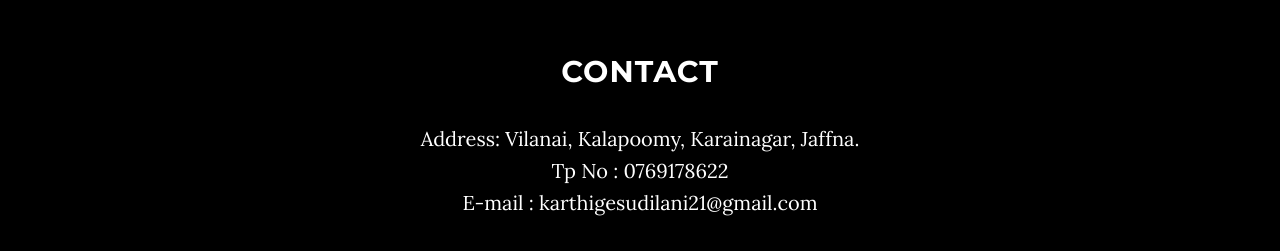
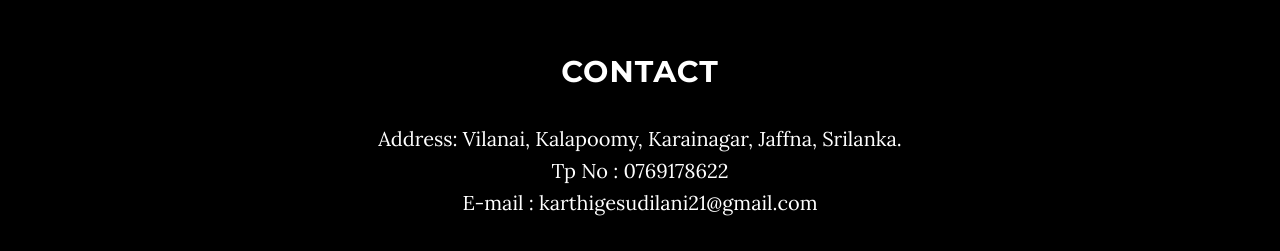
Before and after one commit to Karthigesudilani/karthigesudilani.github.io, a website: page index.html in a window 1280 px wide. Shown: the part 1476-1727 px from the top of the page. Drawn offline with nearby package versions, Linux system fonts and the light colour scheme; some packages are replaced by stand-ins of ours.

Commit message:
index.html

```diff
--- a/index.html
+++ b/index.html
@@ -99,7 +99,7 @@
         <div class="row">
             <div class="col-lg-8 col-lg-offset-2">
                 <h2>Contact</h2>
-                <p>Address: Vilanai, Kalapoomy, Karainagar, Jaffna.<br>
+                <p>Address: Vilanai, Kalapoomy, Karainagar, Jaffna, Srilanka.<br>
                   Tp No : 0769178622<br>
                   E-mail : karthigesudilani21@gmail.com<br>
 
```
